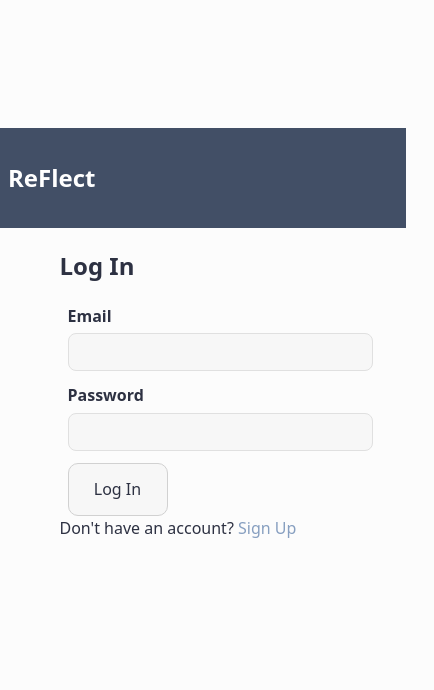
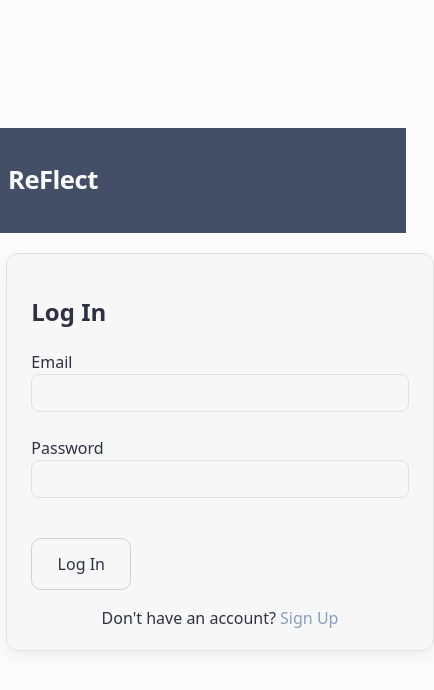
Before and after one commit to lorelaiah/hcde-438-final-project, a React (Vite) app: page / in a window 390 px wide. Shown: the top 690 px of the page, 434 px wide, since content can reach past the window. Built offline with nearby package versions, Linux system fonts and the light colour scheme; no server answers.

Commit message:
UI Changes for better design

```diff
--- a/src/components/navbar.jsx
+++ b/src/components/navbar.jsx
@@ -1,4 +1,4 @@
-import {Link} from 'react-router-dom';
+import {Link, useLocation} from 'react-router-dom';
 import { useAuth } from "../components/authContext.jsx";
 
 // navbar with links to mood tracking, recommendations, and profile if logged in (no links displayed if not logged in)
@@ -11,11 +11,13 @@ const Navbar = () => {
         );
     }
 
-    // if no user is logged in, do not show any other links (they need to login first)
+        // if no user is logged in, show only app name
         if (!currentUser) {
+                const location = useLocation();
+                const isAuthPage = location.pathname === "/login" || location.pathname === "/sign-up" || location.pathname === "/";
                 return (
                 <nav>
-            <h2 className="nav-name">ReFlect</h2>
+                        <h2 className={isAuthPage ? "nav-name nav-welcome" : "nav-name"}>ReFlect</h2>
                 </nav>
                 )
         };
--- a/src/index.css
+++ b/src/index.css
@@ -1,11 +1,10 @@
 :root {
   font-family: system-ui, Avenir, Helvetica, Arial, sans-serif;
+  font-size: 16px;
   line-height: 1.5;
   font-weight: 400;
+  color-scheme: light;
 
-  color-scheme: light;
-  background-color: #fcfcfc;
-  color: #2d3142;
   --text-primary: #2d3142;
   --text-secondary: #4f5d75;
   --accent-color: #879fc0;
@@ -13,7 +12,6 @@
   --nav-bg: #424f66;
   --button-bg: #f7f7f7;
   --mood-bg: #fdfdfd;
-
   --outline-color: #e0e0e0;
 
   font-synthesis: none;
@@ -23,8 +21,25 @@
 
   margin: 0;
   padding: 0;
+  background-color: #fcfcfc;
+  color: var(--text-primary);
+}
 
-  font-size: 16px;
+/* Global elements */
+body {
+  margin: 0;
+  padding: 4rem 0 0 0;
+  display: flex;
+  flex-direction: column;
+  min-height: 100vh;
+}
+
+h1 {
+  font-size: 3.2rem;
+  line-height: 1.1;
+  color: var(--text-primary);
+  margin: 2.25rem 0 0.8rem;
+  scroll-margin-top: 120px;
 }
 
 a {
@@ -32,49 +47,25 @@ a {
   color: var(--accent-color);
   text-decoration: inherit;
 }
-a:hover {
-  color: var(--accent-hover);
-}
-
-body {
-  margin: 0;
-  padding: 0;
-  display: flex;
-  flex-direction: column;
-  min-height: 100vh;
-  padding-top: 4rem;
-}
-
-h1 {
-  font-size: 3.2rem;
-  line-height: 1.1;
-  color: var(--text-primary);
-}
-
+a:hover { color: var(--accent-hover); }
 
 button {
   border-radius: 8px;
-  border: 1px solid transparent;
+  border: 1px solid #d1d1d1;
   padding: 0.6em 1.2em;
   font-size: 1rem;
   font-weight: 500;
   font-family: inherit;
-
   background-color: var(--button-bg);
   color: var(--text-primary);
   cursor: pointer;
   transition: border-color 0.25s, transform 0.12s ease;
-  border-color: #d1d1d1;
 }
-button:hover {
-  border-color: var(--accent-color);
-}
+button:hover { border-color: var(--accent-color); }
 button:focus,
-button:focus-visible {
-  outline: 4px auto var(--accent-hover);
-}
+button:focus-visible { outline: 4px auto var(--accent-hover); }
 
-.auth-form, form {
+form, .auth-form {
   max-width: 520px;
   width: 100%;
   margin: 0 auto;
@@ -83,14 +74,22 @@ button:focus-visible {
   gap: 1rem;
 }
 
-label {
-  display: block;
-  margin-bottom: 0.35rem;
-  font-weight: 600;
-  color: var(--text-primary);
+.auth-form-container {
+  max-width: 520px;
+  width: 100%;
+  margin: 1.25rem auto;
+  background: var(--button-bg);
+  border: 1px solid var(--outline-color);
+  border-radius: 12px;
+  padding: 1.25rem 1.5rem;
+  box-shadow: 0 6px 18px rgba(16,24,40,0.06);
 }
 
+.auth-form .form-group { margin-bottom: 0.5rem; }
+.auth-form input, .auth-form textarea, .auth-form select,
 input, textarea, select {
+  box-sizing: border-box;
+  width: 100%;
   padding: 0.5rem 1rem;
   font-size: 1.0625rem;
   line-height: 1;
@@ -99,29 +98,27 @@ input, textarea, select {
   background: var(--button-bg);
   color: var(--text-primary);
   min-height: 12px;
-  width: 100%
+}
+textarea { padding-top: 0.8rem; padding-bottom: 0.8rem; min-height: 10px; }
+
+.auth-form .auth-button {
+  margin-top: 1rem;
+  align-self: stretch;
+  max-width: 100px;
 }
 
-.auth-button {
-    max-width: 100px;
+.auth-link {
+  margin-top: 1rem;
+  text-align: center;
 }
 
-textarea {
-  min-height: 10px;
-  padding-top: 0.8rem;
-  padding-bottom: 0.8rem;
-}
-
+/* Layout */
 .form-row {
   display: flex;
   gap: 1rem;
   align-items: flex-start;
 }
-
-.form-row .form-field {
-  flex: 1;
-}
-
+.form-row .form-field { flex: 1; }
 .form-actions {
   display: flex;
   gap: 0.75rem;
@@ -129,31 +126,69 @@ textarea {
   margin-top: 0.5rem;
 }
 
-.auth-error {
-    color: rgb(173, 12, 12);
-    font-weight: 600
+.control-buttons {
+  display: flex;
+  gap: 0.9rem;
+  margin-top: 0.25rem;
+  align-self: flex-start;
 }
 
-@media (max-width: 640px) {
-  .auth-form, form { padding: 0 0.5rem; gap: 0.75rem; }
-  .form-row { flex-direction: column; }
-  input[type="text"], input[type="email"], input[type="password"], textarea, select { width: 100%; }
-  .form-actions { justify-content: stretch; flex-direction: column; }
+.auth-error {
+  color: rgb(173, 12, 12);
+  font-weight: 600;
 }
 
-.button-set {
+/* Button sets */
+.button-set, .mood .button-set {
   display: flex;
-  gap: 2em;
+  flex-direction: column;
+  gap: 0.75rem;
+}
+.mood .button-set h3 {
+  margin: 0;
+  font-size: 0.95rem;
+  font-weight: 700;
+}
+.mood .button-set > div {
+  display: flex;
+  gap: 0.9rem;
+  justify-content: flex-start;
   flex-wrap: wrap;
 }
+.mood .button-set > div button {
+  min-width: 52px;
+  padding: 0.55rem 0.9rem;
+}
 
+.button-set-container, .mood-buttons {
+  display: flex;
+  flex-direction: column;
+  gap: 0.9rem;
+}
+
+/* Mood tracker tiles */
 .mood {
   background-color: var(--mood-bg);
   border-radius: 8px;
-  padding: 8px 8px 12px;
+  padding: 10px 12px 14px;
   border: 1px solid var(--outline-color);
-  margin-right: 1.5em;
-  margin-bottom: 1.5em;
+  margin: 0;
+  box-sizing: border-box;
+}
+
+.mood-list {
+  display: grid;
+  grid-template-columns: repeat(2, minmax(420px, 1fr));
+  column-gap: 2.5rem;
+  row-gap: 1.25rem;
+  align-items: start;
+  justify-items: center;
+}
+.mood-item { width: 100%; }
+.mood-list > .mood-item:last-child:nth-child(odd) {
+  grid-column: 1 / -1;
+  justify-self: center;
+  max-width: 640px;
 }
 
 .selected {
@@ -162,6 +197,7 @@ textarea {
   border-color: var(--accent-color);
 }
 
+/* Navbar */
 nav {
   top: 0;
   width: 100%;
@@ -173,29 +209,29 @@ nav {
   padding: 0.5rem;
   z-index: 50;
 }
-
-.nav-logo {
-    color: #FFFFFF;
-    font-size: 1.25rem;
-    font-weight: 600;
+.nav-logo, .nav-name { color: #fff; }
+.nav-logo { font-size: 1.25rem; font-weight: 600; }
+.nav-link { font-size: 20px; color: #fff; }
+.nav-name.nav-welcome {
+  font-size: 1.6rem;
+  font-weight: 800;
+  letter-spacing: -0.5px;
+}
+.nav-name .welcome-pre {
+  display: inline-block;
+  font-weight: 600;
+  font-size: 0.95rem;
+  margin-right: 0.35rem;
+  opacity: 0.95;
 }
 
-.nav-link {
-  font-size: 20px;
-  color: #FFFFFF;
-}
+/* Mood tracker Troubleshoot */
+.mood-tracking-page h1 { margin: 2.25rem 0 0.8rem; }
+.mood-tracking-page > button { margin: 0.25rem 0 0.9rem; }
 
-.nav-name {
-    color: white;
-}
-
-/* Mobile Adapt */
+/* Responsive mobile */
 @media (max-width: 640px) {
-
-  body {
-    padding-top: 8rem;
-  }
-
+  body { padding-top: 8rem; }
   h1 { font-size: 2rem; }
 
   nav {
@@ -206,28 +242,16 @@ nav {
     position: sticky;
     top: 0;
   }
+  .nav-logo, .nav-link { text-align: center; padding: 0.5rem 0; }
+  .nav-link { width: 100%; font-size: 1rem; }
 
-  .nav-logo {
-    text-align: center;
-    padding: 0.5rem 0;
-  }
+  .auth-container { min-height: calc(100vh - 120px); }
 
-  .nav-link {
-    display: block;
-    width: 100%;
-    text-align: center;
-    padding: 0.8rem 0.6rem;
-    font-size: 1rem;
-  }
+  .form-row { flex-direction: column; }
+  .form-actions { justify-content: stretch; flex-direction: column; }
+  .button-set { flex-direction: column; }
 
-  .button-set {
-    flex-direction: column;
-  }
-
-  .mood {
-    margin-right: 0;
-    margin-bottom: 0.75rem;
-  }
+  .mood { margin-right: 0; margin-bottom: 0.75rem; padding: 12px 12px 16px; }
 
   button {
     width: 100%;
@@ -236,12 +260,5 @@ nav {
     -webkit-tap-highlight-color: rgba(0,0,0,0.05);
   }
 
-  .mood {
-    padding: 12px 12px 16px;
-  }
-
-  img, video, canvas {
-    max-width: 100%;
-    height: auto;
-  }
+  img, video, canvas { max-width: 100%; height: auto; }
 }
--- a/src/pages/mood-tracking.jsx
+++ b/src/pages/mood-tracking.jsx
@@ -50,14 +50,17 @@ const MoodTracking = () => {
     }
 
         return (
-        <div>
+            <div className="mood-tracking-page">
                         <h1>Mood Tracker</h1>
                         <button onClick={newMood}>Log New Mood</button>
+
+                        <div className="mood-list">
                             {moodIds.map((id) => (
-                <div key={id}>
+                                <div key={id} className="mood-item">
                                     <Mood moodId={id} />
                                 </div>
                             ))}
+                        </div>
                 </div>
         )
 };
--- a/src/pages/profile.jsx
+++ b/src/pages/profile.jsx
@@ -1,6 +1,9 @@
 import { Link, useNavigate } from "react-router-dom";
 import { useAuth } from "../components/authContext.jsx";
 import { logoutUser } from "../firebase/auth";
+import { useState, useEffect } from "react";
+import { db } from "../firebase/config.js";
+import { doc, getDoc } from "firebase/firestore";
 
 // profile page (with sign out button)
 const Profile = () => {
@@ -12,6 +15,25 @@ const Profile = () => {
     if (!currentUser) {
         navigate("/");
     }
+
+    const [profileData, setProfileData] = useState({ name: "", dateJoined: "" });
+
+    useEffect(() => {
+        const fetchProfile = async () => {
+            if (!currentUser) return;
+            try {
+                const ref = doc(db, "users", currentUser.uid);
+                const snap = await getDoc(ref);
+                if (snap.exists()) {
+                    const d = snap.data();
+                    setProfileData({ name: d.name || "", dateJoined: d.dateJoined || "" });
+                }
+            } catch (err) {
+                console.error("Failed to load profile data:", err);
+            }
+        };
+        fetchProfile();
+    }, [currentUser]);
 
     // log out user from firebase and then navigate to home page (which will display login)
     const handleSignOut = async () => {
@@ -26,13 +48,21 @@ const Profile = () => {
         }
     };
 
-    return (
-        <div>
-            <h1>Profile</h1>
-            <p>Hello, {currentUser.email}</p>
-            <button onClick={handleSignOut}>Sign Out</button>
-        </div>
-    );
+        return (
+                <div className="auth-container">
+                    <div className="auth-form-container">
+                        <h2>Profile</h2>
+                        <h3 style={{ marginTop: 6 }}>Hello, {profileData.name ? profileData.name : currentUser.email.split('@')[0]}</h3>
+                        <p className="profile-meta" style={{ color: '#586069', marginTop: 6, marginBottom: 8, fontSize: '0.95rem' }}>
+                                Joined: {profileData.dateJoined ? profileData.dateJoined : 'Unknown'} · {currentUser.email}
+                        </p>
+
+                        <div style={{ display: 'flex', gap: 8, marginTop: 12 }}>
+                            <button onClick={handleSignOut}>Sign Out</button>
+                        </div>
+                    </div>
+                </div>
+        );
 };
 
 export default Profile;
```
Lines whose indentation alone changed are shown as unchanged.
